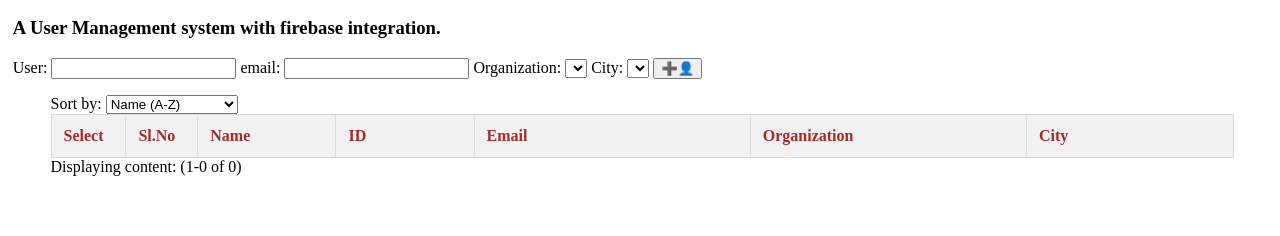
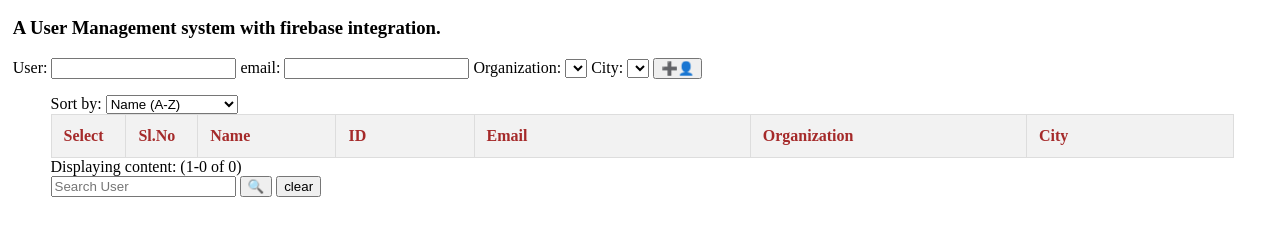
Before and after one commit to MANU-KARTHIK-K-S/Application-Development-Assessment-SouthIndus-Labs, a website built with webpack: page firebase03/dist/index.html in a window 1280 px wide. Shown: the part 96-332 px from the top of the page. Built offline with nearby package versions, Linux system fonts and the light colour scheme; some packages are replaced by stand-ins of ours; no server answers; the database is empty.

Commit message:
Updated with search index.html

```diff
--- a/firebase03/dist/index.html
+++ b/firebase03/dist/index.html
@@ -52,8 +52,11 @@
         <tbody id="data-table-body"></tbody>
       </table>
       <div id="info-line">Displaying content: (1-1 of 1)</div>
+      <div id="search-user"><input type="text" placeholder="Search User" name="searchuser" required />
+      <button id="searchbtn">🔍</button>
+      <button id="clearserach">clear</button>
+      </div>
       <button id="prevbtn">←prev</button><button id="nextbtn">next→</button>
-    </div>
     <script src="bundle.js"></script>
   </body>
 </html>
```
